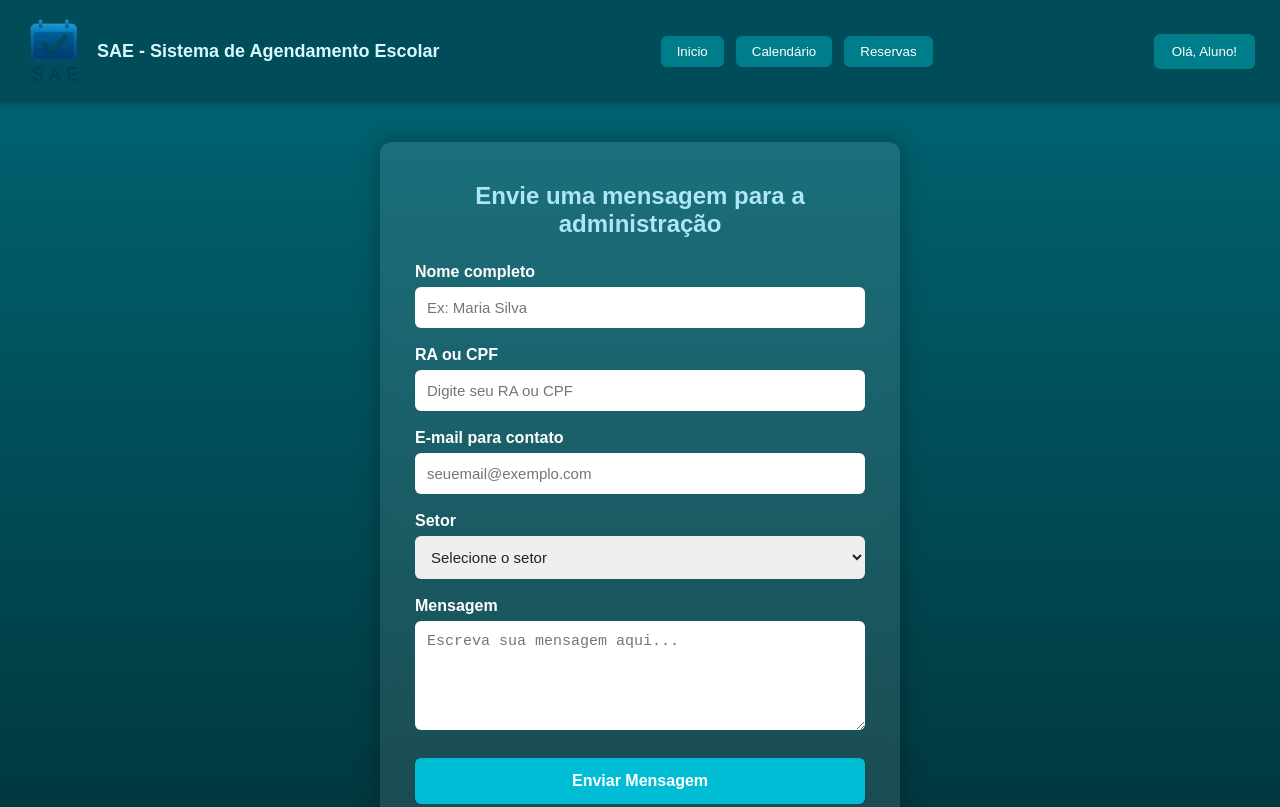
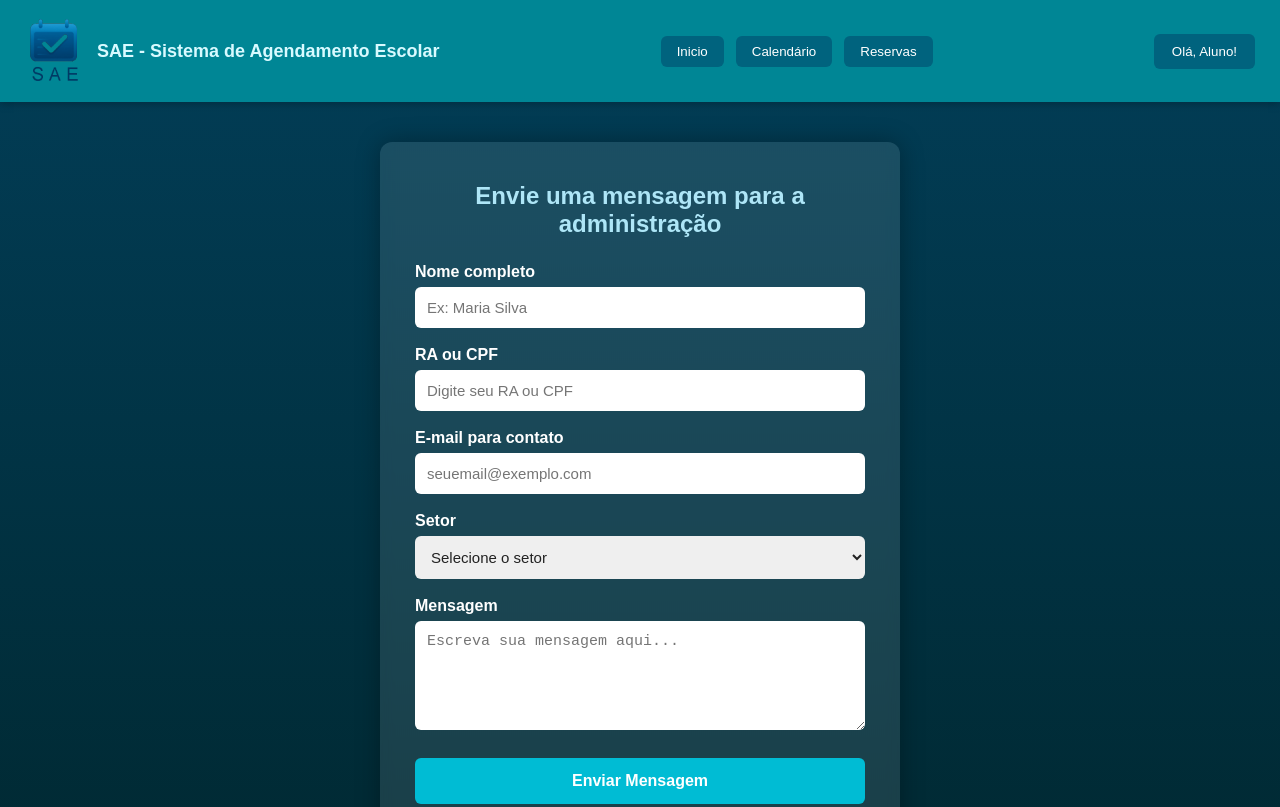
Before and after one commit to Kevynbr18/Kanban_do_projeto, a plain HTML site: page AdminAluno.html in a window 1280 px wide. Shown: the top 807 px of the page. Drawn offline with Linux system fonts and the light colour scheme.

Commit message:
Add files via upload

```diff
--- a/CSS/AdminAluno.css
+++ b/CSS/AdminAluno.css
@@ -9,7 +9,7 @@
 
 body {
   font-family: "Poppins", sans-serif;
-  background: linear-gradient(180deg, #006877, #002a2f);
+      background: linear-gradient(180deg, #023e58, #00252b);
   color: #fff;
   min-height: 100vh;
   display: flex;
@@ -23,7 +23,7 @@ header {
   display: flex;
   justify-content: space-between;
   align-items: center;
-  background: #004c59;
+  background: rgba(0, 140, 155, 0.92);
   padding: 15px 25px;
   box-shadow: 0 2px 8px rgba(0, 0, 0, 0.25);
   flex-wrap: wrap;
@@ -52,7 +52,7 @@ nav {
 }
 
 nav button {
-  background: #007d8b;
+background: rgba(0, 90, 120, 0.8);
   border: none;
   color: #fff;
   padding: 8px 16px;
@@ -61,6 +61,7 @@ nav button {
   font-weight: 500;
   transition: 0.3s;
 }
+
 
 nav button:hover {
   background: #00bcd4;
@@ -81,7 +82,7 @@ nav button:hover {
 }
 
 .dropbtn {
-  background-color: #007d8b;
+background: rgba(0, 90, 120, 0.8);
   color: white;
   padding: 10px 18px;
   border: none;
--- a/CSS/CalendarioAluno.css
+++ b/CSS/CalendarioAluno.css
@@ -19,7 +19,7 @@ html, body {
    MODO ESCURO PADRÃO
 =========================== */
 body {
-  background: linear-gradient(to bottom, #00474d, #00282a);
+      background: linear-gradient(180deg, #023e58, #00252b);
   color: #e5f8fa;
   display: flex;
   flex-direction: column;
```
